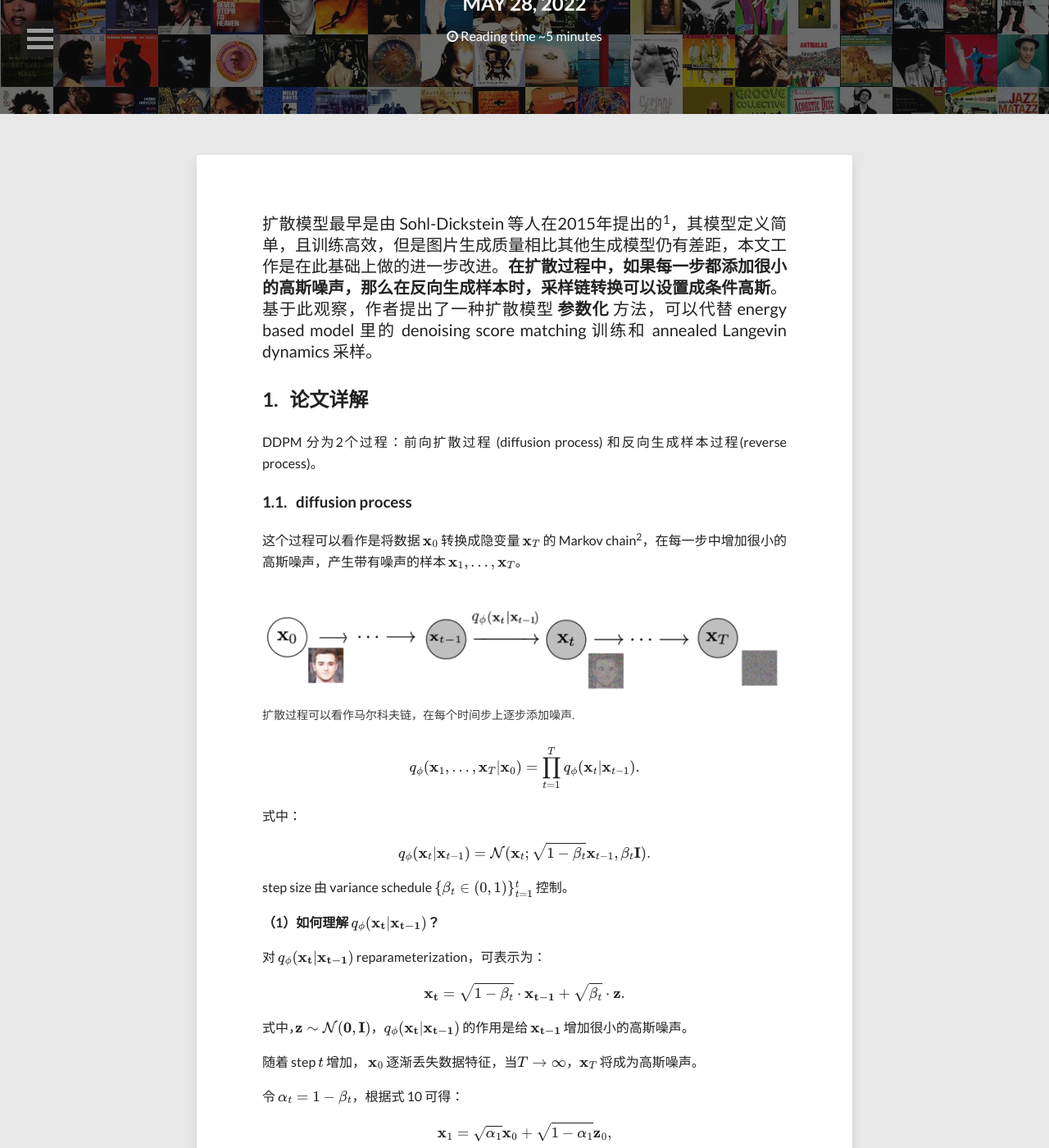
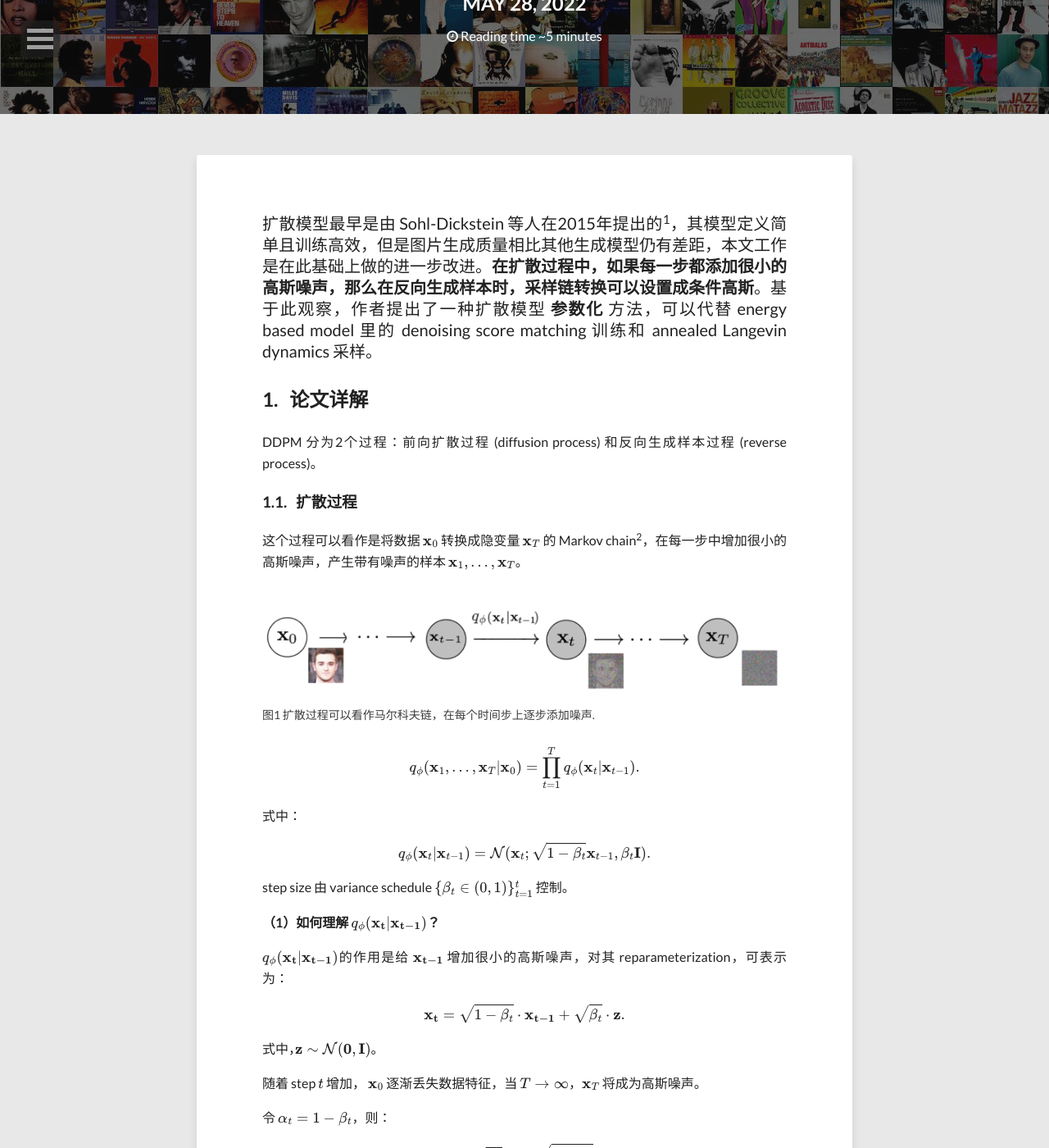
Before and after one commit to JuewenPeng/sunlin-ai.github.io, a Jekyll site: the page built from _posts/2022-05-28-DDPM.md, in a window 1280 px wide and 1400 px high, scrolled down 261 px. Shown: the whole window at 82% size. Built offline with Jekyll 4.4.1, drawn with Linux system fonts in a browser that asks for light colours; nearby versions of some CDN libraries; formulas are drawn with MathJax 3; comment, search, counter and statistics services are not loaded; some of the changed text lies outside the part shown.

Commit message:
Update 2022-05-28-DDPM.md

```diff
--- a/_posts/2022-05-28-DDPM.md
+++ b/_posts/2022-05-28-DDPM.md
@@ -13,21 +13,21 @@ share: true
 
 
 
-扩散模型最早是由 Sohl-Dickstein 等人在2015年提出的[^1]，其模型定义简单，且训练高效，但是图片生成质量相比其他生成模型仍有差距，本文工作是在此基础上做的进一步改进。**在扩散过程中，如果每一步都添加很小的高斯噪声，那么在反向生成样本时，采样链转换可以设置成条件高斯**。基于此观察，作者提出了一种扩散模型 **参数化** 方法，可以代替 energy based model 里的 denoising score matching 训练和 annealed Langevin dynamics 采样。
+扩散模型最早是由 Sohl-Dickstein 等人在2015年提出的[^1]，其模型定义简单且训练高效，但是图片生成质量相比其他生成模型仍有差距，本文工作是在此基础上做的进一步改进。**在扩散过程中，如果每一步都添加很小的高斯噪声，那么在反向生成样本时，采样链转换可以设置成条件高斯**。基于此观察，作者提出了一种扩散模型 **参数化** 方法，可以代替 energy based model 里的 denoising score matching 训练和 annealed Langevin dynamics 采样。
 
 
 
 ## <a name="paper"></a> 论文详解
 
-DDPM 分为2个过程：前向扩散过程 (diffusion process) 和反向生成样本过程(reverse process)。
+DDPM 分为2个过程：前向扩散过程 (diffusion process) 和反向生成样本过程 (reverse process)。
 
-### <a name="diffusion process"></a>  diffusion process
+### <a name="diffusion process"></a>  扩散过程
 
 这个过程可以看作是将数据 $$\mathbf{x}_0$$ 转换成隐变量 $$\mathbf{x}_T$$ 的 Markov chain[^2]，在每一步中增加很小的高斯噪声，产生带有噪声的样本 $$\mathbf{x}_1, \dots, \mathbf{x}_T$$。
 
 <figure>
-  <img src="/images/image-20220505201431521.png">
-  <figcaption>扩散过程可以看作马尔科夫链，在每个时间步上逐步添加噪声.</figcaption>
+  <img src="/images/image-20220505201431521.png" >
+  <figcaption>图1 扩散过程可以看作马尔科夫链，在每个时间步上逐步添加噪声.</figcaption>
 </figure>
 
 $$q_\phi(\mathbf{x}_1,\ldots,\mathbf{x}_T \vert \mathbf{x}_0) = \prod^T_{t=1} q_\phi(\mathbf{x}_t \vert \mathbf{x}_{t-1}). $$
@@ -40,15 +40,15 @@ step size 由 variance schedule $$\{\beta_t \in (0, 1)\}_{t=1}^t$$ 控制。
 
 **（1）如何理解 $$q_\phi(\mathbf{x_t} \vert \mathbf{x_{t-1}})$$？**
 
-对  $$q_\phi(\mathbf{x_t} \vert \mathbf{x_{t-1}})$$  reparameterization，可表示为：
+$$q_\phi(\mathbf{x_t} \vert \mathbf{x_{t-1}})$$的作用是给  $$\mathbf{x_{t-1}}$$ 增加很小的高斯噪声，对其 reparameterization，可表示为：
 
 $$\mathbf{x_t} = \sqrt{1-\beta_t}\cdot \mathbf{x_{t-1}} + \sqrt{\beta_t}\cdot \mathbf{z}. $$
 
-式中，$$\mathbf{z}\sim \mathcal{N}(\mathbf{0}, \mathbf{I})$$，$$q_\phi(\mathbf{x_t} \vert \mathbf{x_{t-1}})$$ 的作用是给  $$\mathbf{x_{t-1}}$$ 增加很小的高斯噪声。
+式中，$$\mathbf{z}\sim \mathcal{N}(\mathbf{0}, \mathbf{I})$$。
 
-随着 step $$t$$ 增加， $$\mathbf{x}_0$$ 逐渐丢失数据特征，当$$T \to \infty$$，$$\mathbf{x}_T$$ 将成为高斯噪声。
+随着 step $$t$$ 增加， $$\mathbf{x}_0$$ 逐渐丢失数据特征，当 $$T \to \infty$$，$$\mathbf{x}_T$$ 将成为高斯噪声。
 
-令 $$\alpha_t = 1 - \beta_t$$，根据式 10 可得：
+令 $$\alpha_t = 1 - \beta_t$$，则：
 
 $$\mathbf{x}_1 = \sqrt{\alpha_1}\mathbf{x}_{0} + \sqrt{1 - \alpha_1}\mathbf{z}_{0}, $$
 
@@ -77,7 +77,7 @@ $$\mathbf{x}_2= \sqrt{\alpha_1\alpha_2} \mathbf{x}_{0} + \left( \sqrt{1-\alpha_1
 
 $$\mathbf{x}_t = \sqrt{\bar{\alpha}_t}\mathbf{x_0} + \sqrt{1 - \bar{\alpha}_t}\mathbf{z}, $$
 
-式中， $$\bar{\alpha_t} = \prod_{i=1}^T \alpha_i$$
+式中， $$\bar{\alpha}_t = \prod_{i=1}^T \alpha_i$$
 
 所以当已知初始状态 $$\mathbf{x_0}$$，可以采样得到任意step $$t$$ 的 $$\mathbf{x_{t}}$$，上式又可以表示成：
 
@@ -89,26 +89,26 @@ $$q(\mathbf{x}_t \vert \mathbf{x}_0) = \mathcal{N}(\mathbf{x}_t; \sqrt{\bar{\alp
 
 $$\bar{\alpha}_t = \prod_{i=1}^T \alpha_i= \prod_{i=1}^T (1-\beta_i). $$
 
-根据式34可知，$$\sqrt{\bar{\alpha}_t}$$ 和 $$\sqrt{1 - \bar{\alpha}_t}$$  可以分别看作数据 $$\mathbf{x}_0$$ 的权重和噪声 $$\mathbf{z}$$ 的权重。
+$$\sqrt{\bar{\alpha}_t}$$ 和 $$\sqrt{1 - \bar{\alpha}_t}$$  可以分别看作数据 $$\mathbf{x}_0$$ 的权重和噪声 $$\mathbf{z}$$ 的权重。
 
 通常当样本越接近噪声，可以使用越大的 step size，即$$\beta_1 < \beta_2 < \dots < \beta_T$$， 所以 $$\bar{\alpha}_1 > \dots > \bar{\alpha}_T$$。
 
 如果 $$\beta_t$$ 线性值，则$$\sqrt{\bar{\alpha}_t}$$ 和 $$\sqrt{1 - \bar{\alpha}_t}$$  随着时间步的曲线如下：
 
 <figure>
-  <img src="/images/image-20220505183058692.png">
-  <figcaption> variance schedule 的作用是给数据和噪声分配权重</figcaption>
+  <img src="/images/image-20220505183058692.png" style="zoom:50%">
+  <figcaption> 图2 variance schedule 的作用是给数据和噪声分配权重</figcaption>
 </figure>
 
 由上图可知，随着时间步的增加，数据的权重逐步减小，而噪声的权重逐步增大。
 
 所以 $$\beta_t$$ 的作用是给数据和噪声在不同时间步分配权重。
 
-### <a name="reverse process"></a> reverse process
+### <a name="reverse process"></a> 反向过程
 
 反向过程可以看作是将数据 latent 变量 $$\mathbf{x_T}$$ 转换成 $$\mathbf{x_0}$$ 的Markov chain，在每一步中去除高斯噪声，产生噪声越来越少的样本 $$\mathbf{x}_{T-1}, \dots, \mathbf{x}_0$$。
 <figure>
-  <img src="/images/image-20220505201950159.png">
+  <img src="/images/image-20220505201950159.png" style=>
   <figcaption>图3：反向过程可以看作马尔科夫链，扩散过程正相反，在每个时间步上逐步去除噪声.</figcaption>
 </figure>
 
@@ -191,7 +191,7 @@ $$\mathbf{x_t} = \sqrt{\bar{\alpha}_t}\mathbf{x_0} + \sqrt{1 - \bar{\alpha}_t}\m
 
 $$\mathbf{x_0} =  \frac{\mathbf{x_t}-\sqrt{1 - \bar{\alpha}_t}\mathbf{z}}{\sqrt{\bar{\alpha_t}}}, $$
 
-将 $$\mathbf{x_0}$$ 代入 $$\tilde{\mu_{t}}$$ 可进一步得：
+将 $$\mathbf{x_0}$$ 代入 $$\tilde{\mu}_{t}$$ 可进一步得：
 
 $$\tilde{\boldsymbol{\mu}}_{t}\left(\mathbf{x_{t}}, t\right)=\frac{1}{\sqrt{\alpha_{t}}}\left(\mathbf{x_{t}}-\frac{\beta_{t}}{\sqrt{1-\bar{\alpha}_{t}}} \mathbf{z}\right). $$
 
@@ -261,7 +261,7 @@ $$\begin{aligned}
 
 <figure>
   <img src="/images/image-20220505204645675.png">
-  <figcaption> 训练和采样步骤</figcaption>
+  <figcaption> 图4 训练和采样步骤</figcaption>
 </figure>
 
 ## <a name="result"></a> 实验结果
@@ -269,8 +269,8 @@ $$\begin{aligned}
 神经网络模型使用 PixelCNN++ 的 backbone，即基于 Wide ResNet 的 U-Net，为了更方便的实施，将 weight normalization 替换成 group normalization。
 
 <figure>
-  <img src="/images/image-20220506143713838.png">
-  <figcaption> U-Net网络架构 </figcaption>
+  <img src="/images/image-20220506143713838.png" style="zoom:50%">
+  <figcaption> 图5 U-Net网络架构 </figcaption>
 </figure>
 
 
@@ -285,15 +285,15 @@ $$\begin{aligned}
 在 CIFAR10 数据集上， 在训练集上，无条件模型 FID 分数达到 3.17；在测试集上 FID 分数为5.24，图片质量超过其他模型。
 
 <figure>
-  <img src="/images/image-20220506143530584.png">
-  <figcaption> 图片质量 </figcaption>
+  <img src="/images/image-20220506143530584.png" style="zoom:50%">
+  <figcaption> 图6 图片质量 </figcaption>
 </figure>
 
 以下是在 LSUN 数据集中学习和生成的图像，非常漂亮。
 
 <figure>
   <img src="/images/image-20220506143910351.png">
-  <figcaption> LSUN 数据集图片生成质量 </figcaption>
+  <figcaption> 图7 LSUN 数据集图片生成质量 </figcaption>
 </figure>
 
 
@@ -302,8 +302,8 @@ $$\begin{aligned}
 接下来，我们将讨论简化损失函数的影响，结果如下表：
 
 <figure>
-  <img src="/images/image-20220506144047389.png">
-  <figcaption> 损失函数 </figcaption>
+  <img src="/images/image-20220506144047389.png" style="zoom:50%">
+  <figcaption> 图8 损失函数 </figcaption>
 </figure>
 
 - 如果预测 $$\tilde {\mu}$$ ，只有当使用 variational bound 损失函数时才有效，而不能使用 MSE。
@@ -318,7 +318,7 @@ $$\begin{aligned}
 
 <figure>
   <img src="/images/image-20220506152556750.png">
-  <figcaption> CIFAR 10 图像生成过程 </figcaption>
+  <figcaption> 图9 CIFAR 10 图像生成过程 </figcaption>
 </figure>
 
 
@@ -330,7 +330,7 @@ Share $$\mathbf{x_{1000}}$$ 最左侧有四个图像，这是通过共享四个
 
 <figure>
   <img src="/images/image-20220506152758788.png">
-  <figcaption> 共享潜在变量的效果 </figcaption>
+  <figcaption> 图10 共享潜在变量的效果 </figcaption>
 </figure>
 
 
@@ -338,13 +338,13 @@ Share $$\mathbf{x_{1000}}$$ 最左侧有四个图像，这是通过共享四个
 
 首先将随机采样2张 source 图片，$$\mathbf{x_{0}},\mathbf{x_{0}'}\sim q(\mathbf{x_{0}})$$，然后通过正向扩散，将图片 encoder到隐空间中，即 $$\mathbf{x_{t}},\mathbf{x_{t}'}\sim q(\mathbf{x_{t}}\mid \mathbf{x_{0}})$$，随后在隐空间中插值（此处对论文公式做了修改）：
 
-$$\bar{\mathbf{x_t}}=(1-\lambda)\mathbf{x_t}+\lambda\mathbf{x_t'}. $$
+$$\bar{\mathbf{x}}_t=(1-\lambda)\mathbf{x_t}+\lambda\mathbf{x_t'}. $$
 
-再通过反向过程将隐空间中插值 decoder 到图像空间上： $$\bar{\mathbf{x_{0}}}\sim p(\mathbf{x_{0}}\mid \mathbf{\bar{x_{t}}})$$
+再通过反向过程将隐空间中插值 decoder 到图像空间上： $$\bar{\mathbf{x}}_{0}\sim p(\mathbf{x_{0}}\mid \mathbf{\bar{x}_{t}})$$
 
 <figure>
-  <img src="/images/image-20220506175033365.png">
-  <figcaption> 图像插值过程 </figcaption>
+  <img src="/images/image-20220506175033365.png" style="zoom:50%">
+  <figcaption> 图11 图像插值过程 </figcaption>
 </figure>
 
 
@@ -356,7 +356,7 @@ $$\bar{\mathbf{x_t}}=(1-\lambda)\mathbf{x_t}+\lambda\mathbf{x_t'}. $$
 
 <figure>
   <img src="/images/image-20220506174936579.png">
-  <figcaption> 不同时间步和λ的图像插值效果 </figcaption>
+  <figcaption> 图12 不同时间步和λ的图像插值效果 </figcaption>
 </figure>
 
 
```
